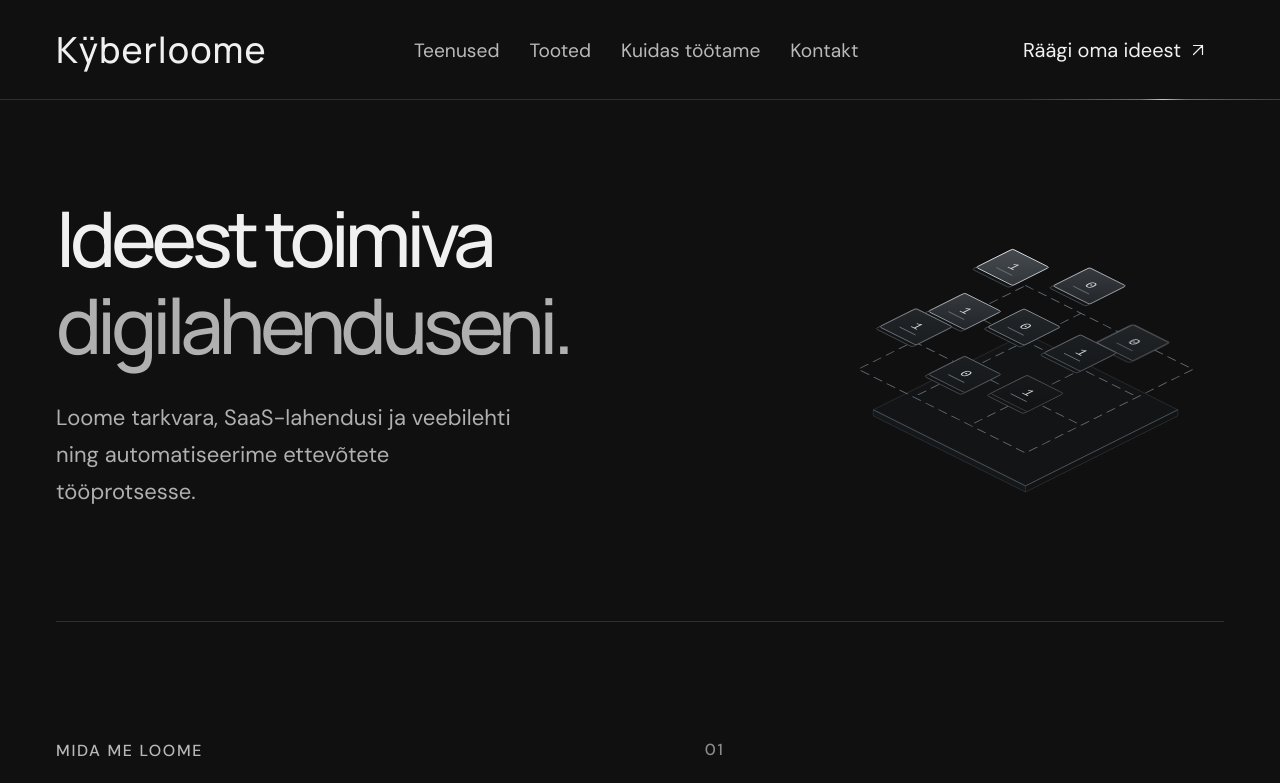
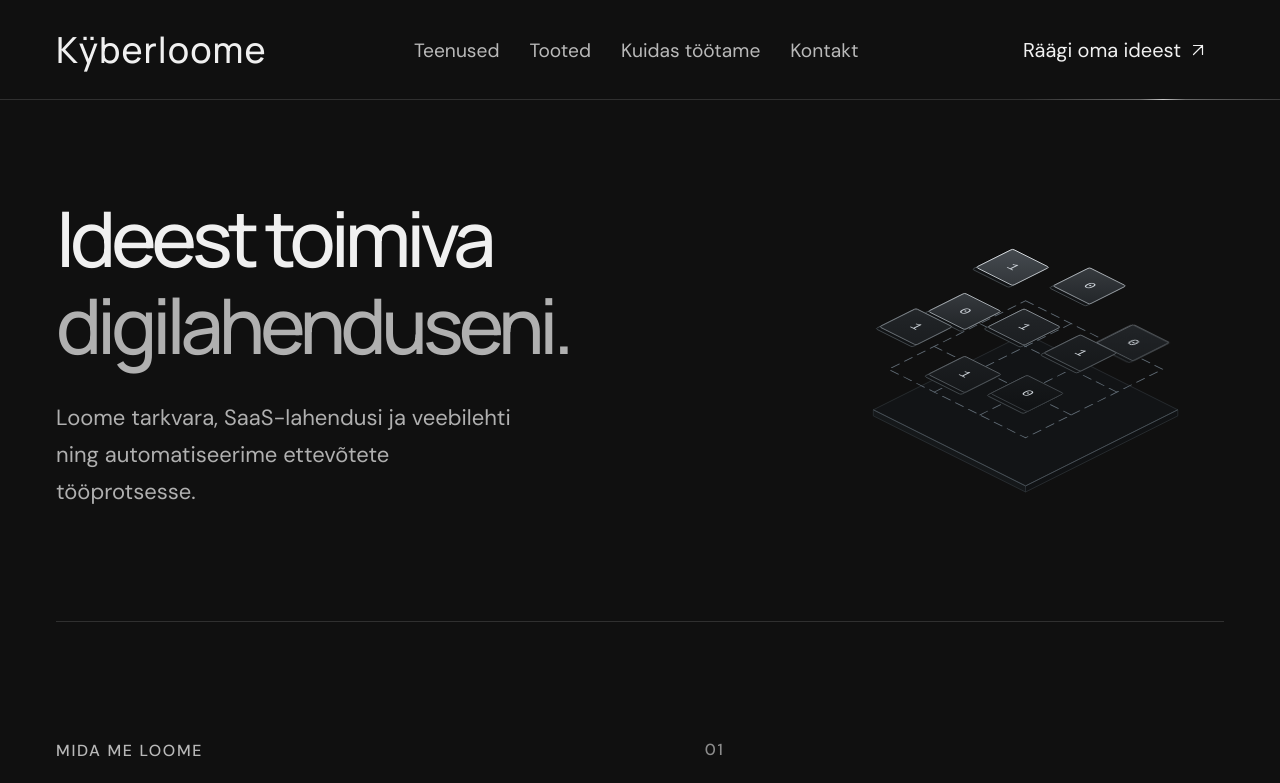
Before and after one commit to LauRRaud/Kyberloome, a Next.js app: page / in a window 1280 px wide. Shown: the top 783 px of the page. Built offline with nearby package versions, Linux system fonts and the light colour scheme.

Commit message:
Reduce data grid and mix tile digits across rows and columns

```diff
--- a/app/ui/development-visual.tsx
+++ b/app/ui/development-visual.tsx
@@ -3,7 +3,7 @@ import { useId } from 'react';
 type Stage = 'data' | 'system' | 'application';
 
 // An irregular, stable sequence keeps the decorative tiles consistent across renders.
-const dataBits = [1, 0, 0, 1, 0, 1, 1, 0, 1] as const;
+const dataBits = [1, 0, 0, 0, 1, 1, 1, 1, 0] as const;
 
 export default function DevelopmentVisual({ stage }: { stage: Stage }) {
   const id = useId().replace(/:/g, '');
@@ -27,8 +27,8 @@ export default function DevelopmentVisual({ stage }: { stage: Stage }) {
         <path d="M40 249 240 349 440 249" stroke="#59636b"/>
       </g>
       {stage === 'data' && <g transform="matrix(.92 .46 -.92 .46 240 108)" stroke="#626d77" strokeWidth="1.2" strokeDasharray="10 7" strokeLinecap="round">
-            <rect x="-10" y="-10" width="220" height="220"/>
-            <path d="M63-10v220M137-10v220M-10 63h220M-10 137h220"/>
+            <rect x="10" y="10" width="180" height="180"/>
+            <path d="M70 10v180M130 10v180M10 70h180M10 130h180"/>
       </g>}
       <g className="development-float">
         {stage === 'data' && <>
@@ -37,8 +37,7 @@ export default function DevelopmentVisual({ stage }: { stage: Stage }) {
               <g transform={plane}>
                 <rect x={x} y={y+5} width="48" height="48" rx="2" fill="#111315" stroke="#454b50"/>
                 <rect x={x} y={y} width="48" height="48" rx="2" fill={surface} stroke={edge}/>
-                <path d={`M${x+14} ${y+35}h20`} stroke="#68737c" strokeWidth="1" strokeLinecap="round"/>
-                <text x={x+24} y={y+23} textAnchor="middle" dominantBaseline="middle" fill="#d0d6dc" fontFamily="monospace" fontSize="16">{dataBits[i]}</text>
+                <text x={x+24} y={y+24} textAnchor="middle" dominantBaseline="middle" fill="#d0d6dc" fontFamily="monospace" fontSize="16">{dataBits[i]}</text>
               </g>
             </g>
           )}
```
